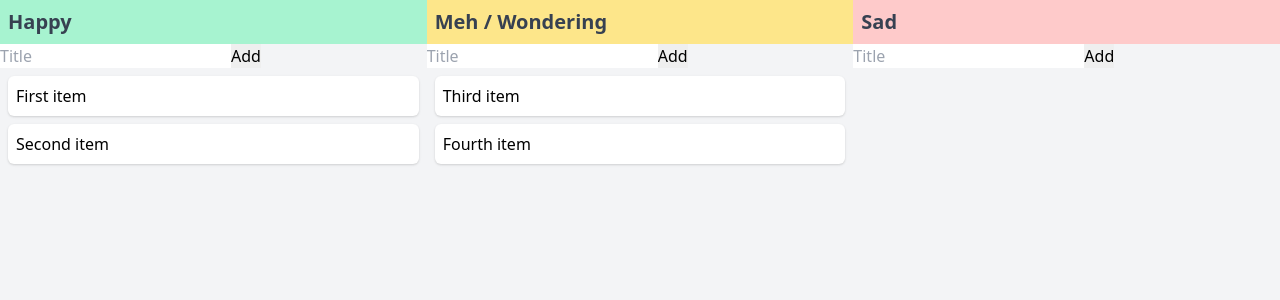
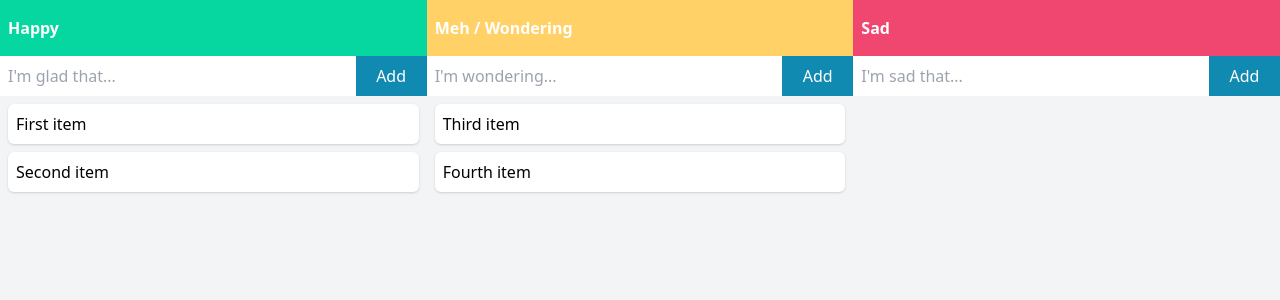
Before and after one commit to rob-lowcock/pioneer-frontend, a Vue app: page / in a window 1280 px wide. Shown: the top 300 px of the page. Built offline with nearby package versions, Linux system fonts and the light colour scheme.

Commit message:
Add placeholder text

```diff
--- a/src/App.vue
+++ b/src/App.vue
@@ -60,8 +60,8 @@ export default {
 
 <template>
   <div class="grid grid-cols-3 h-full">
-    <RetroColumn heading="Happy" :items=listOne color="green" v-bind:column=1 @submit-form="addItem" />
-    <RetroColumn heading="Meh / Wondering" :items=listTwo color="yellow" v-bind:column=2 @submit-form="addItem" />
-    <RetroColumn heading="Sad" :items=listThree color="red" v-bind:column=3 @submit-form="addItem" />
+    <RetroColumn heading="Happy" :items=listOne color="green" hint="I'm glad that..." v-bind:column=1 @submit-form="addItem" />
+    <RetroColumn heading="Meh / Wondering" :items=listTwo color="yellow" hint="I'm wondering..." v-bind:column=2 @submit-form="addItem" />
+    <RetroColumn heading="Sad" :items=listThree color="red" hint="I'm sad that..." v-bind:column=3 @submit-form="addItem" />
   </div>
 </template>
--- a/src/components/RetroColumn.vue
+++ b/src/components/RetroColumn.vue
@@ -5,6 +5,7 @@ defineProps({
     items: Array,
     column: Number,
     method: Function,
+    hint: String,
 })
 
 import RetroCard from './RetroCard.vue';
@@ -32,18 +33,21 @@ export default {
     },
     computed: {
         headingColor () {
-            return "bg-"+this.color+"-200" || 'bg-white'
+            return "bg-"+this.color+"" || 'bg-white'
         },
+        borderColor() {
+            return "focus:border-"+this.color+"" || "focus:border-blue"
+        }
     },
 }
 </script>
 
 <template>
     <div class="drop-zone">
-        <h1 :class="headingColor" class="p-2 text-xl font-bold text-gray-700">{{heading}}</h1>
-        <form v-on:submit.prevent="onSubmit" @submit="submit($event)">
-            <input type="text" name="title" placeholder="Title">
-            <input type="submit" value="Add">
+        <h1 :class="headingColor" class="px-2 py-4 text-l font-bold text-white">{{heading}}</h1>
+        <form @submit="submit($event)">
+            <input type="text" name="title" :placeholder="hint" :class="borderColor" class="p-2 w-10/12">
+            <input type="submit" value="Add" class="w-2/12 p-2 bg-blue text-white">
         </form>
         <div v-for='item in items' :key='item.title' draggable="true" @dragstart="startDrag($event, item)" class="m-2 p-2 rounded-md shadow bg-white">
             <RetroCard :item='item' />
--- a/tailwind.config.js
+++ b/tailwind.config.js
@@ -2,7 +2,15 @@ module.exports = {
   purge: ['./index.html', './src/**/*.{vue,js,ts,jsx,tsx}'],
   darkMode: false, // or 'media' or 'class'
   theme: {
-    extend: {},
+    extend: {
+      colors: {
+        green: '#06d6a0',
+        yellow: '#FFD166',
+        red: '#EF476F',
+        blue: '#118AB2',
+        navy: '#073B4C',
+      },
+    },
   },
   variants: {
     extend: {},
```
